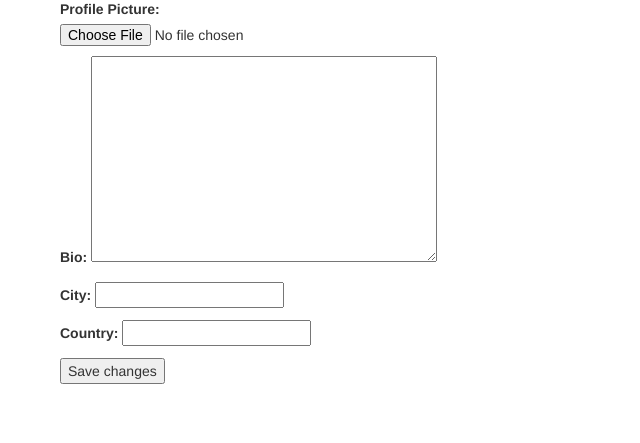
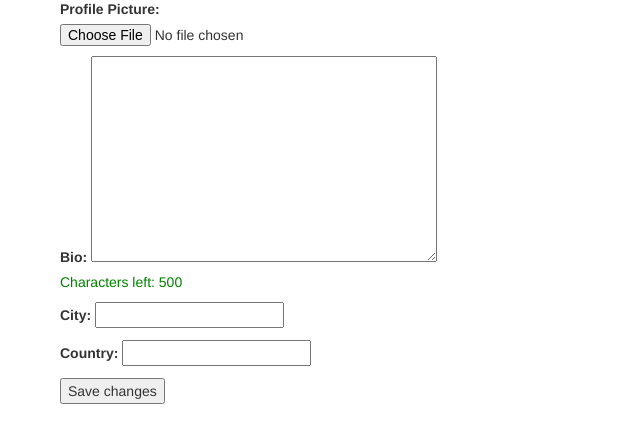
Before and after one commit to wirsindpapst/unchained_blog, a Django app: page /profile/edit/ in a window 1280 px wide. Shown: the part 152-595 px from the top of the page, without its empty margins (0-640 px from the left). Run offline with Django 3.2, Linux system fonts and the light colour scheme; the visitor is signed in with stand-in values (Sample User, id 1); data comes from the database, SQL or seed files in the repository; parts of the project's set-up code (start-up, migrations or seed data) failed here and were passed over; some libraries are stand-ins or nearby versions.

Commit message:
added max length the bio and glenns awesome counter

```diff
--- a/blog/models.py
+++ b/blog/models.py
@@ -19,7 +19,7 @@ class Blogger(models.Model):
 
     profile_pic = models.FileField(verbose_name=("Profile Picture"),
                       upload_to="images/", null=True, blank=True)
-    bio = models.TextField(default='', blank=True)
+    bio = models.TextField(max_length=500, default='', blank=True)
     city = models.CharField(max_length=100, default='', blank=True)
     country = models.CharField(max_length=100, default='', blank=True)
 
--- /dev/null
+++ b/blog/static/javascript/profile_edit.js
@@ -0,0 +1,11 @@
+$(document).ready(function(){
+  var left = 500;
+  $("p:nth-of-type(2)").append("<p style = 'color:green' id = 'counter'>Characters left: </p>");
+  left = 500 - $("#id_bio").val().length;
+  $("#counter").append(left);
+
+  $('#id_bio').bind('input propertychange', (function () {
+    left = 500 - $(this).val().length;
+    $('#counter').text(' Characters left: ' + left);
+  }));
+});
--- a/blog/templates/profiles/profile.html
+++ b/blog/templates/profiles/profile.html
@@ -1,10 +1,12 @@
 {% extends 'blog/base.html' %}
 {% load emoji_tags %}
+{% load static %}
 {% block content %}
     <form method="post" enctype="multipart/form-data">
       {% csrf_token %}
       {{ user_form.as_p }}
       {{ profile_form.as_p }}
       <button type="submit">Save changes</button>
+    <script src="{% static "javascript/profile_edit.js" %}"></script>
     </form>
 {% endblock %}
```
